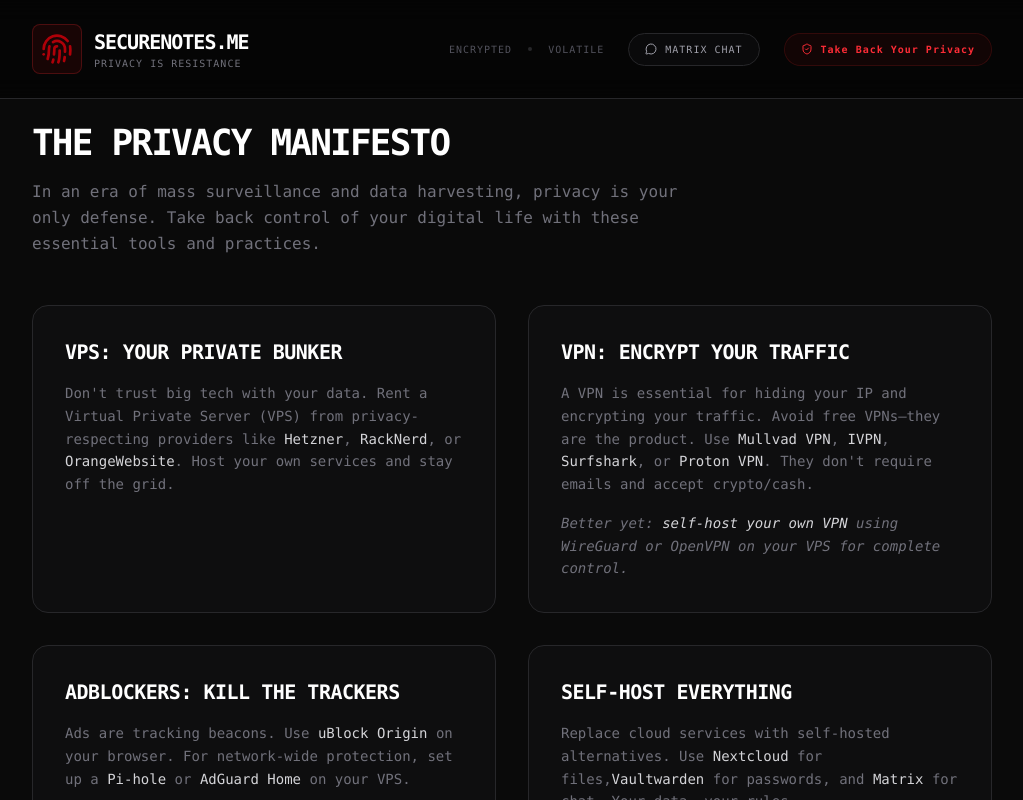
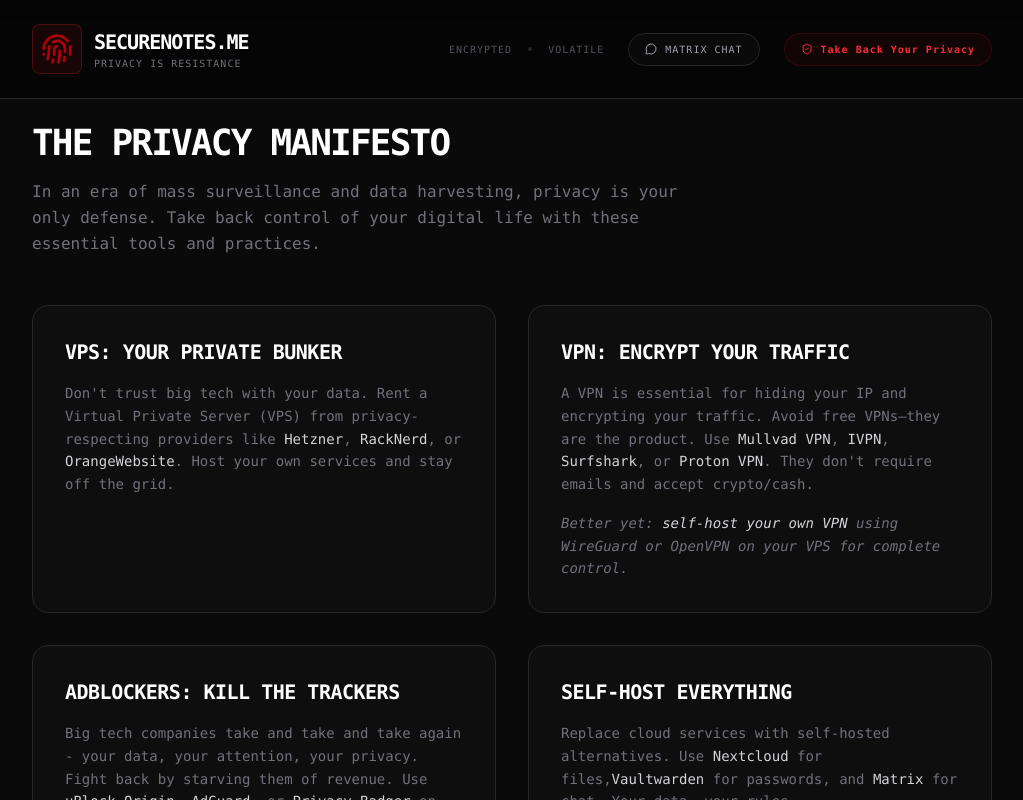
Before and after one commit to pk1888/securenotes.me, a React (Vite) app: page / in a window 1280 px wide. Both pictures are taken after a click on the button "Take Back Your Privacy". Shown: the top 800 px of the page, without its empty margins (128-1151 px from the left). Built offline with nearby package versions, Linux system fonts and the light colour scheme.

Commit message:
Enhance adblocker section: add more tools and stronger messaging about hurting big tech revenue

```diff
--- a/src/App.tsx
+++ b/src/App.tsx
@@ -542,8 +542,12 @@
                   <div className="p-8 bg-zinc-900/30 border border-zinc-800 rounded-2xl space-y-4">
                     <h3 className="text-xl font-bold text-white uppercase tracking-tight">Adblockers: Kill the Trackers</h3>
                     <p className="text-sm text-zinc-500 leading-relaxed">
-                      Ads are tracking beacons. Use <span className="text-zinc-300">uBlock Origin</span> on your browser.
-                      For network-wide protection, set up a <span className="text-zinc-300">Pi-hole</span> or <span className="text-zinc-300">AdGuard Home</span> on your VPS.
+                      Big tech companies take and take and take again - your data, your attention, your privacy.
+                      Fight back by starving them of revenue. Use <span className="text-zinc-300">uBlock Origin</span>, <span className="text-zinc-300">AdGuard</span>, or <span className="text-zinc-300">Privacy Badger</span> on your browser.
+                      For network-wide protection, set up <span className="text-zinc-300">Pi-hole</span>, <span className="text-zinc-300">AdGuard Home</span>, or <span className="text-zinc-300">NextDNS</span> on your VPS.
+                    </p>
+                    <p className="text-sm text-zinc-500 leading-relaxed italic">
+                      Every blocked ad is a victory for privacy. Hurt their revenue and give yourself a better, tracker-free experience.
                     </p>
                   </div>
 
```
